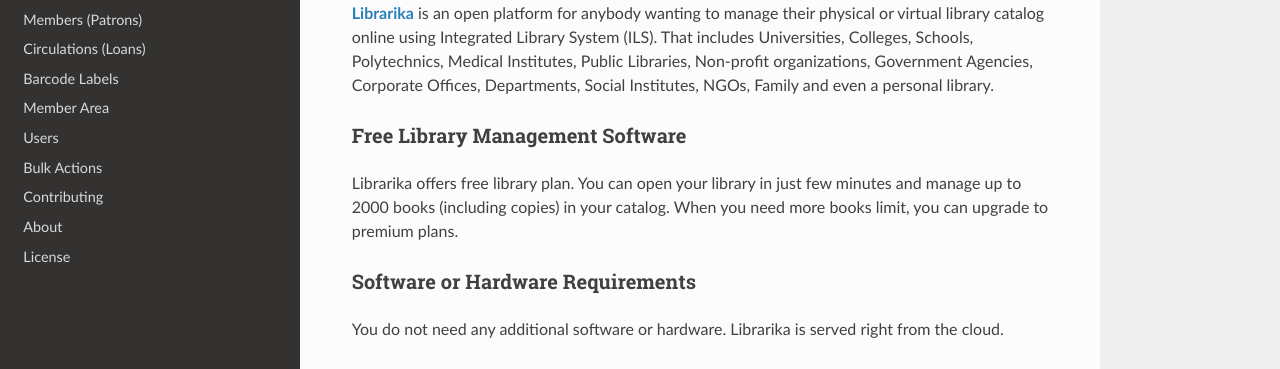
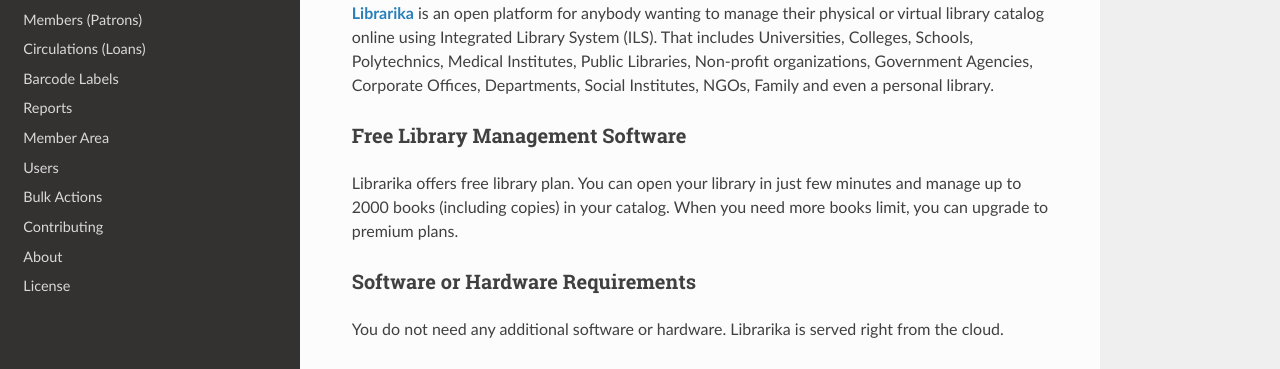
Before and after one commit to Librarika/manual, an MkDocs documentation site: the page built from docs/index.md, in a window 1280 px wide. Shown: the part 383-752 px from the top of the page. Built offline with MkDocs 1.6.1, drawn with Linux system fonts in a browser that asks for light colours; nearby versions of some CDN libraries; old or Windows-style settings are respelled for this version of MkDocs.

Commit message:
Added reports menu at librarika manual

```diff
--- a/mkdocs.yml
+++ b/mkdocs.yml
@@ -14,6 +14,7 @@
       - 'Members (Patrons)': 'members.md'
       - 'Circulations (Loans)': 'circulations.md'
       - 'Barcode Labels': 'barcode-labels.md'
+      - 'Reports': 'reports.md'
       - 'Member Area': 'member-area.md'
       - 'Users': 'users.md'
       - 'Bulk Actions': 'bulk-actions.md'
```
